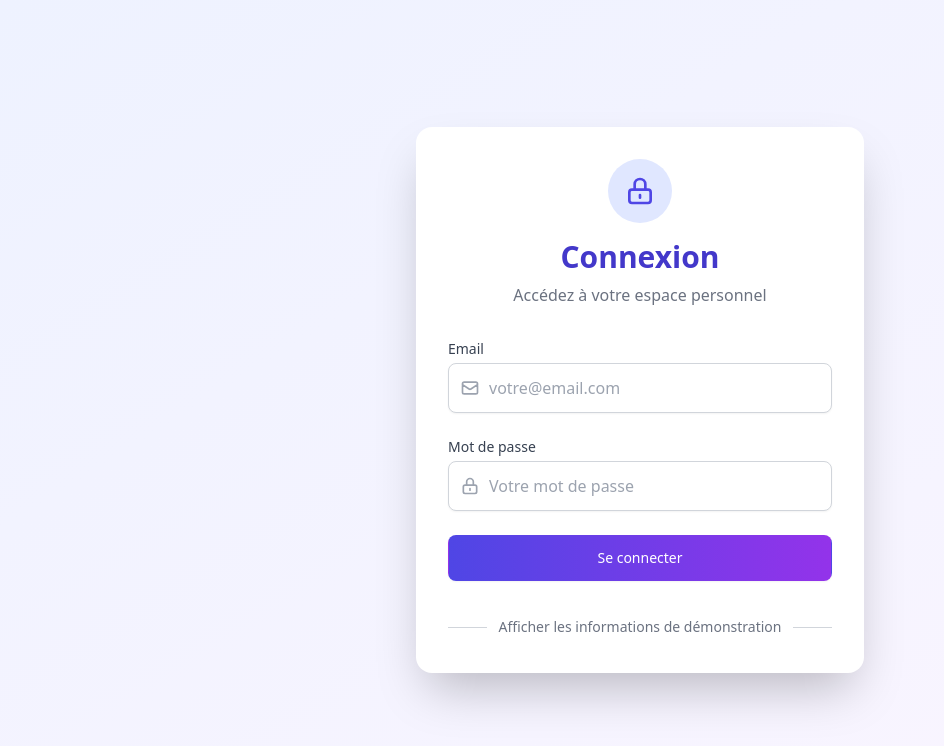
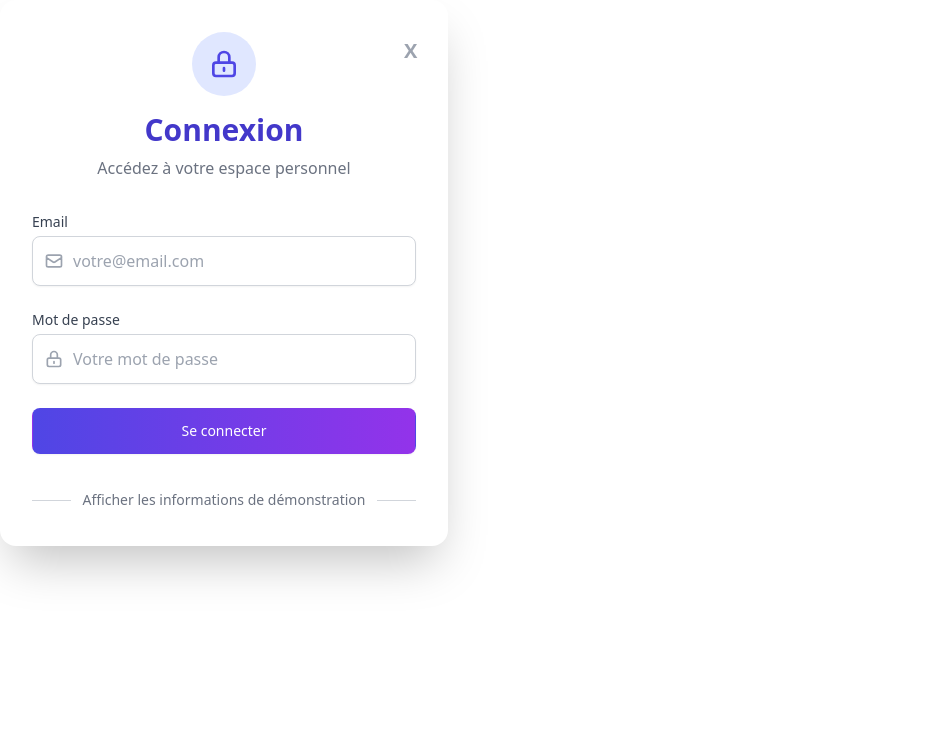
Before and after one commit to ARISTIDE-CMD/Club_infos_frontend, a React (Vite) app: page /login in a window 1280 px wide. Shown: the top 746 px of the page, without its empty margins (0-944 px from the left). Built offline with nearby package versions, Linux system fonts and the light colour scheme.

Commit message:
correction  du login

```diff
--- a/src/components/Dashoard.tsx
+++ b/src/components/Dashoard.tsx
@@ -51,13 +51,13 @@ interface Submission {
         grade: number | null;
         comment: string | null;
     };
-    // filename: string;
-    // created_at: string;
-    // grade?: number;
-    // evaluation_comment?: string;
-    // evaluated_at?: string;
-    // project?: Project;
-    // student?: Student;
+    filename: string;
+    created_at: string;
+    grade?: number;
+    evaluation_comment?: string;
+    evaluated_at?: string;
+    project?: Project;
+    student?: Student;
     archiv: boolean
 }
 
@@ -603,7 +603,7 @@ const Dashboard: React.FC = () => {
             setIsSubmitting(false);
         }
     };
-    const handleDownload = async (filePath: string) => {
+    const handleDownload = async (filePath: string, title: string) => {
         try {
             const token = localStorage.getItem('authToken');
 
@@ -616,7 +616,7 @@ const Dashboard: React.FC = () => {
             const url = window.URL.createObjectURL(new Blob([response.data]));
             const link = document.createElement('a');
             link.href = url;
-            link.setAttribute('download', filename);
+            link.setAttribute('download',filename ); // ou le nom que tu veux donner au fichier
             document.body.appendChild(link);
             link.click();
             link.remove();
@@ -724,8 +724,8 @@ const Dashboard: React.FC = () => {
                                 </div>
                                 <button
                                     onClick={() => {
-                                        handleDownload(submission.file_path)
-                                        console.log(submission.id, submission.file_path)
+                                        handleDownload(submission.file_path,submission.project?.title)
+                                        console.log(submission.id, submission.file_path,submission.project?.title)
                                     }}
                                     className="inline-flex items-center gap-2 px-4 py-2 bg-blue-500 text-white rounded-lg hover:bg-blue-600 transition-colors duration-200"
                                 >
@@ -813,6 +813,7 @@ const Dashboard: React.FC = () => {
                             }`}
                     >
                         <span className="text-2xl">📂</span>
+                        {/* <ion-icon name="archive"></ion-icon> */}
                         <span className="font-semibold">Projets</span>
                     </button>
 
--- a/src/components/Home.tsx
+++ b/src/components/Home.tsx
@@ -3,7 +3,7 @@ import Login from './Login';
 import { useNavigate } from 'react-router-dom';
 
 const Home: React.FC = () => {
-  const [showLoginModal, setShowLoginModal] = useState(false);
+  const [showLoginModal, setShowLoginModal] = useState<boolean>(false);
   const [backgroundImage, setBackgroundImage] = useState('');
   const navigate = useNavigate();
 
@@ -349,8 +349,12 @@ const Home: React.FC = () => {
 
         {/* Login Modal */}
         {showLoginModal && (
-          <div className="fixed inset-0 z-50 flex items-center justify-center bg-black/70 backdrop-blur-sm animate-fadeIn">
-            <div className="bg-white rounded-xl shadow-2xl p-6 sm:p-8 w-full max-w-md transform scale-95 animate-slideUp">
+          <div className="fixed inset-0 z-50 flex items-center justify-center bg-black/70 backdrop-blur-sm animate-fadeIn "
+          style={{
+            width:'100%'
+          }}
+          >
+            {/* <div className="bg-white rounded-xl shadow-2xl p-6 sm:p-8 w-full max-w-md transform scale-95 animate-slideUp">
               <div className="flex justify-between items-center mb-6">
                 <h3 className="text-2xl font-bold text-gray-900">Connexion Étudiant</h3>
                 <button
@@ -362,8 +366,8 @@ const Home: React.FC = () => {
                   </svg>
                 </button>
               </div>
-              <Login onLoginSuccess={handleLoginSuccess} />
-            </div>
+              </div> */}
+            <Login onLoginSuccess={handleLoginSuccess} setShowLoginModal={setShowLoginModal} />
           </div>
         )}
 
--- a/src/components/Login.tsx
+++ b/src/components/Login.tsx
@@ -4,9 +4,10 @@ import api from '../api';
 
 interface LoginProps {
   onLoginSuccess: () => void;
+  setShowLoginModal: (show: boolean) => void;
 }
 
-const Login: React.FC<LoginProps> = ({ onLoginSuccess }) => {
+const Login: React.FC<LoginProps> = ({ onLoginSuccess, setShowLoginModal }) => {
   const [email, setEmail] = useState('');
   const [password, setPassword] = useState('');
   const [message, setMessage] = useState('');
@@ -47,7 +48,7 @@ const Login: React.FC<LoginProps> = ({ onLoginSuccess }) => {
       }, 1000);
 
     } catch (error) {
-      if(error instanceof Error){
+      if (error instanceof Error) {
         console.error('Erreur de connexion:', error.message);
         setMessage(error.message || 'Erreur lors de la connexion.');
 
@@ -55,14 +56,26 @@ const Login: React.FC<LoginProps> = ({ onLoginSuccess }) => {
         const form = document.querySelector('.login-form');
         form?.classList.add('error-shake');
         setTimeout(() => form?.classList.remove('error-shake'), 500);
-    }} finally {
+      }
+    } finally {
       setIsLoading(false);
     }
   };
 
   return (
-    <div className="min-h-screen bg-gradient-to-br from-indigo-50 to-purple-50 flex items-center justify-center p-4 login-container opacity-0 translate-y-5">
+    <div >
       <div className="bg-white p-8 rounded-2xl shadow-2xl w-full max-w-md transform transition-all duration-300 hover:shadow-xl login-form">
+
+          <button
+            className="text-gray-400 hover:text-gray-600 transition p-1 rounded-full hover:bg-gray-100"
+            onClick={()=>{setShowLoginModal(false)}}
+            style={{
+              left:400,
+              position:'absolute',
+              fontSize:20,
+              fontWeight:'bold',
+            }}
+          >X</button>
         <div className="text-center mb-8">
           <div className="w-16 h-16 bg-indigo-100 rounded-full flex items-center justify-center mx-auto mb-4">
             <svg xmlns="http://www.w3.org/2000/svg" className="h-8 w-8 text-indigo-600" fill="none" viewBox="0 0 24 24" stroke="currentColor">
--- a/src/components/StudentDashboard.tsx
+++ b/src/components/StudentDashboard.tsx
@@ -345,6 +345,7 @@ const StudentDashboard: React.FC = () => {
 
             <form onSubmit={handleProjectSubmit} className="space-y-6">
               <div>
+                <a href="https://www.flaticon.com/free-icons/man-avatar" title="man avatar icons">Man avatar icons created by Loka Design - Flaticon</a>
                 <label htmlFor="projectSelect" className="block text-sm font-semibold text-gray-700 mb-2">
                   📁 Sélectionner le projet à soumettre
                 </label>
```
Lines whose indentation alone changed are shown as unchanged.
